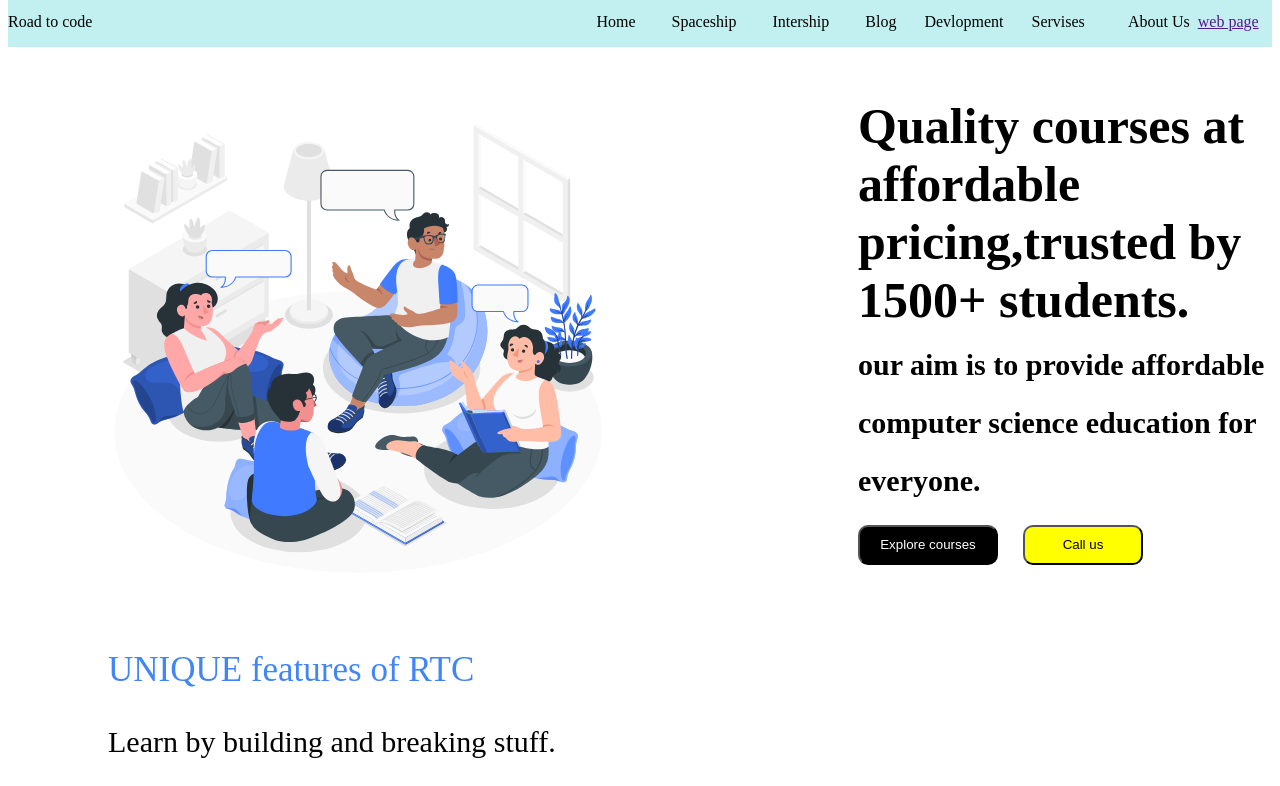
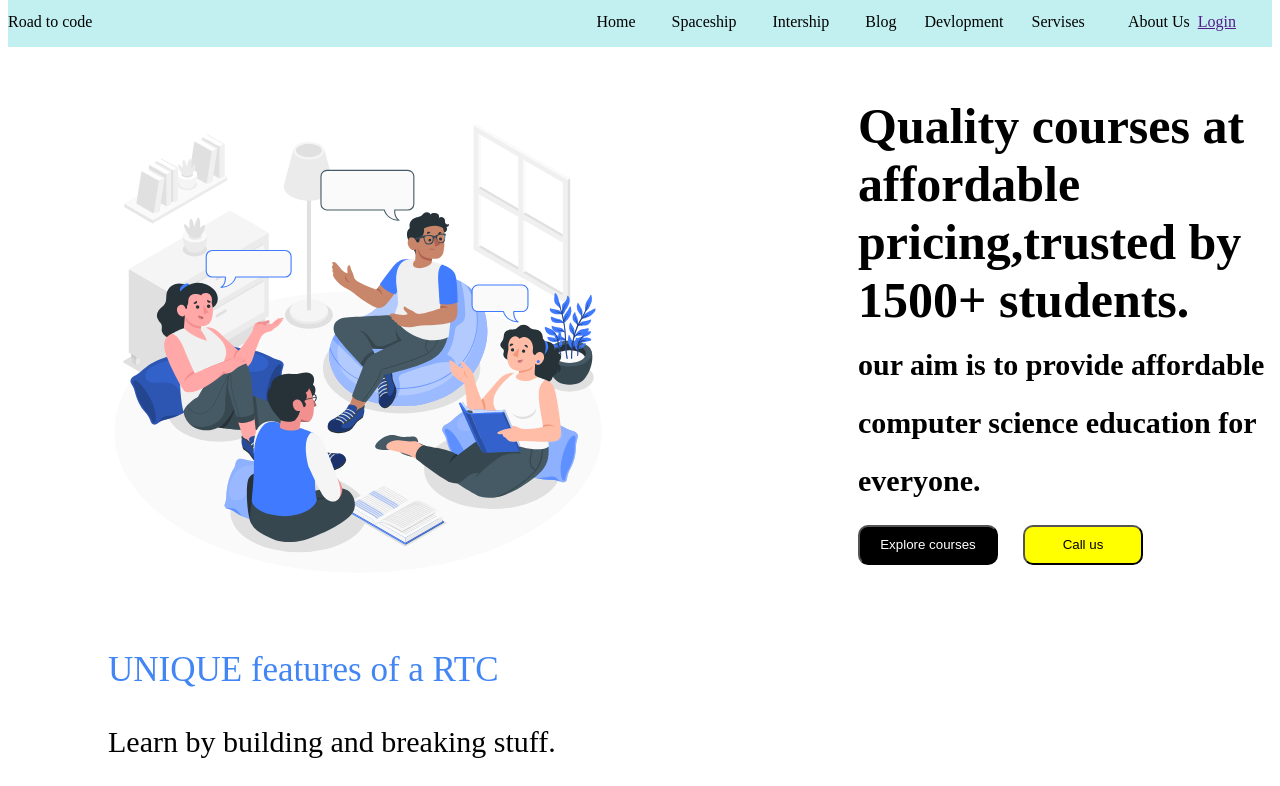
Before and after one commit to sagar-2926/myfirstcode, a plain HTML site: page index.html in a window 1280 px wide. Shown: the part 116-902 px from the top of the page. Drawn offline with Linux system fonts and the light colour scheme.

```diff
--- a/index.html
+++ b/index.html
@@ -20,7 +20,7 @@
         &nbsp &nbsp &nbsp &nbsp &nbsp &nbsp &nbsp &nbsp &nbsp &nbsp &nbsp&nbsp
          &nbsp Home &nbsp &nbsp &nbsp &nbsp Spaceship &nbsp &nbsp &nbsp &nbsp Intership &nbsp &nbsp &nbsp &nbsp Blog &nbsp
         &nbsp &nbsp Devlopment &nbsp &nbsp&nbsp &nbspServises  &nbsp&nbsp  &nbsp &nbsp&nbsp &nbsp About Us&nbsp
-        <a href="">web page</a>
+        <a href="">Login</a>
     </p>
       </div>
      <div class="photoA" >
@@ -31,7 +31,7 @@
         <button class="btnA">Explore courses</button> &nbsp;<button class="btnB">Call us</button></p>
 
       </div>
-       <p class="headA">UNIQUE features of RTC</p>
+       <p class="headA">UNIQUE features of a RTC</p>
        <p class="headB">Learn by building and breaking stuff.</p>
 
  <div class="course-card">
```
